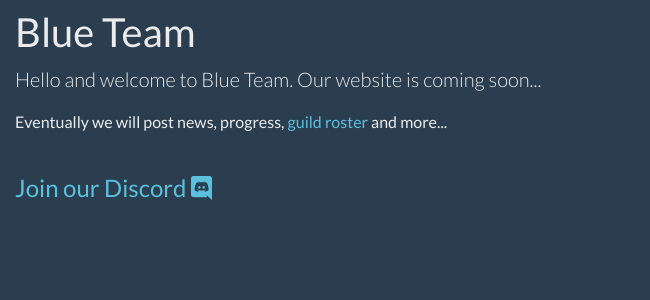
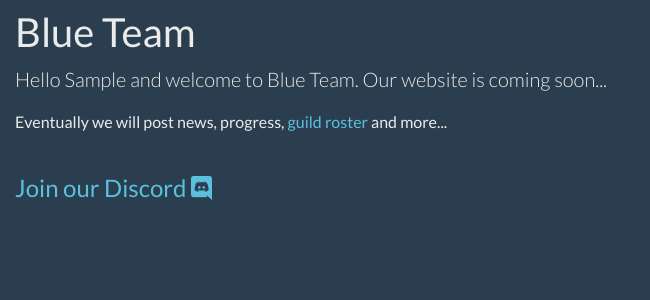
Before and after one commit to smashedr/blueteam-web, a Django app: page / in a window 1280 px wide. Shown: the part 54-354 px from the top of the page, without its empty margins (0-650 px from the left). Run offline with Django 3.2, Linux system fonts and the light colour scheme; the visitor is signed in with stand-in values (Sample User, id 1); some libraries are stand-ins or nearby versions.

Commit message:
minor code fixes

```diff
--- a/app/templates/home.html
+++ b/app/templates/home.html
@@ -27,11 +27,14 @@
             {% else %}
                 {# NOT Blue Team #}
                 {% if user.is_authenticated %}
-                    <p class="lead">Hello and welcome to Blue Team. Our website is coming soon...</p>
-                {% else %}
                     <p class="lead">Hello {% if user.first_name %}{{ user.first_name }}{% else %}{{ user.username }}{% endif %}
                         and welcome to Blue Team. Our website is coming soon...</p>
+
+                {% else %}
+                    <p class="lead">Hello and welcome to Blue Team. Our website is coming soon...</p>
+
                 {% endif %}
+
                 <p>Eventually we will post news, progress, <a class="text-info" href="{% url 'home:roster' %}">guild roster</a> and more...</p>
 
             {% endif %}
```
